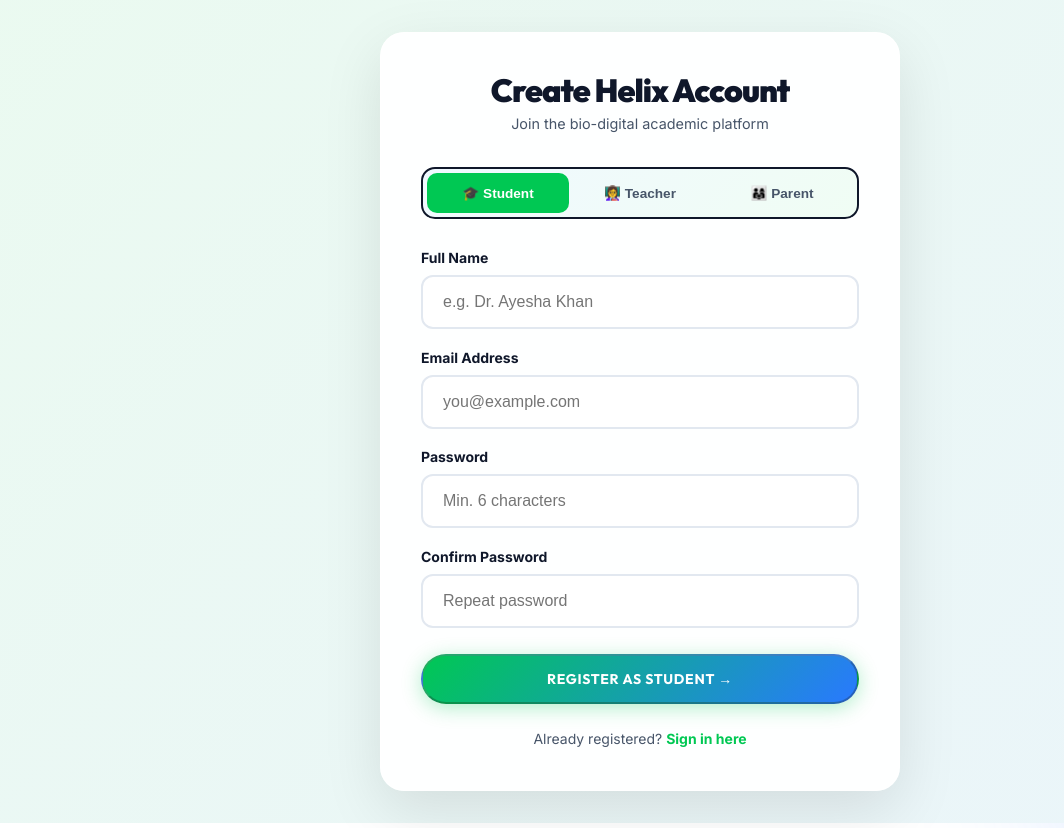
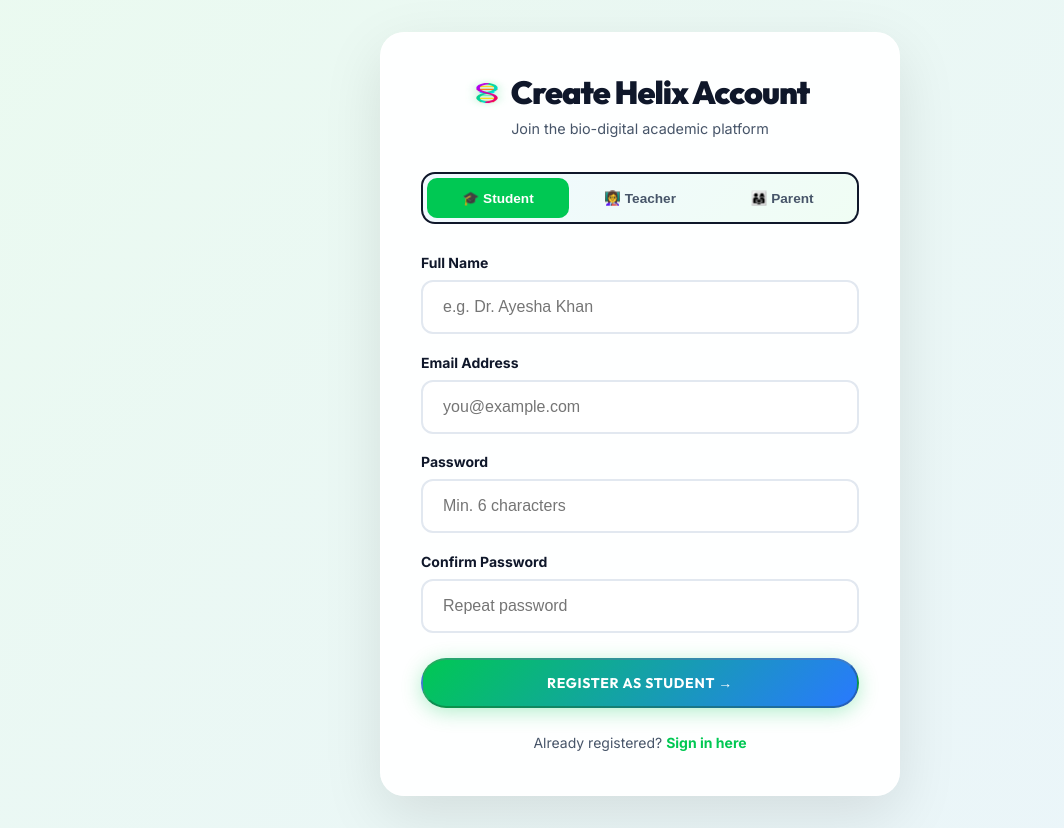
Before and after one commit to shakeeljaleel/EDUplatform, a Next.js app: page /register in a window 1280 px wide. Shown: the whole page, without its empty margins (0-1064 px from the left). Built offline with nearby package versions, Linux system fonts and the light colour scheme.

Commit message:
feat(branding): add animated colourful DNA double helix logo symbol to sidebar, top navbar, login & register pages

```diff
--- a/src/app/globals.css
+++ b/src/app/globals.css
@@ -52,6 +52,31 @@
   --sketch-border: 3px solid var(--text-primary);
   --sketch-shadow: 8px 8px 0 var(--text-primary);
   --sketch-shadow-accent: 8px 8px 0 var(--accent-primary);
+}
+
+/* Animated DNA Helix Logo Symbol */
+@keyframes helixSpin {
+  0% { transform: scaleY(1); }
+  50% { transform: scaleY(-1); }
+  100% { transform: scaleY(1); }
+}
+
+.dna-helix-logo {
+  width: 32px;
+  height: 40px;
+  display: inline-block;
+  vertical-align: middle;
+  flex-shrink: 0;
+  transform-origin: center center;
+  animation: helixSpin 3s ease-in-out infinite;
+  filter: drop-shadow(0 0 6px rgba(0, 200, 83, 0.35));
+}
+
+@media (max-width: 768px) {
+  .dna-helix-logo {
+    width: 24px !important;
+    height: 30px !important;
+  }
 }
 
 /* DNA Background Animation */
--- a/src/app/register/page.tsx
+++ b/src/app/register/page.tsx
@@ -3,6 +3,7 @@
 import { useState, useMemo, Suspense } from 'react'
 import Link from 'next/link'
 import { useRouter, useSearchParams } from 'next/navigation'
+import DnaHelixLogo from '@/components/DnaHelixLogo'
 
 function RegisterForm() {
   const router = useRouter()
@@ -147,8 +148,9 @@
         ) : (
           <>
             <div style={{ textAlign: 'center', marginBottom: '2rem' }}>
-              <h1 style={{ fontSize: '2rem', fontWeight: 900, color: 'var(--text-primary)', marginBottom: '0.25rem' }}>
-                Create Helix Account
+              <h1 style={{ fontSize: '2rem', fontWeight: 900, color: 'var(--text-primary)', marginBottom: '0.25rem', display: 'flex', alignItems: 'center', justifyContent: 'center', gap: '0.5rem' }}>
+                <DnaHelixLogo />
+                <span>Create Helix Account</span>
               </h1>
               <p style={{ color: 'var(--text-secondary)', fontSize: '0.9rem' }}>Join the bio-digital academic platform</p>
             </div>
--- /dev/null
+++ b/src/components/DnaHelixLogo.tsx
@@ -0,0 +1,123 @@
+'use client'
+
+import React, { Component, ReactNode } from 'react'
+
+interface Props {
+  className?: string
+  style?: React.CSSProperties
+}
+
+interface State {
+  hasError: boolean
+}
+
+class ErrorBoundary extends Component<{ children: ReactNode; fallback: ReactNode }, State> {
+  constructor(props: { children: ReactNode; fallback: ReactNode }) {
+    super(props)
+    this.state = { hasError: false }
+  }
+
+  static getDerivedStateFromError() {
+    return { hasError: true }
+  }
+
+  componentDidCatch(error: any, errorInfo: any) {
+    console.error("DnaHelixLogo render error:", error, errorInfo)
+  }
+
+  render() {
+    if (this.state.hasError) {
+      return this.props.fallback
+    }
+    return this.props.children
+  }
+}
+
+export function DnaHelixSvg({ className = '', style }: Props) {
+  return (
+    <svg
+      viewBox="0 0 32 40"
+      fill="none"
+      xmlns="http://www.w3.org/2000/svg"
+      className={`dna-helix-logo ${className}`}
+      style={style}
+      aria-label="DNA Helix Logo"
+      role="img"
+    >
+      <defs>
+        {/* Strand 1 Gradient: #00c853 (vivid green) to #00e5ff (cyan) */}
+        <linearGradient id="strand1Gradient" x1="0%" y1="0%" x2="100%" y2="100%">
+          <stop offset="0%" stopColor="#00c853" />
+          <stop offset="100%" stopColor="#00e5ff" />
+        </linearGradient>
+
+        {/* Strand 2 Gradient: #aa00ff (purple) to #f50057 (pink) */}
+        <linearGradient id="strand2Gradient" x1="0%" y1="0%" x2="100%" y2="100%">
+          <stop offset="0%" stopColor="#aa00ff" />
+          <stop offset="100%" stopColor="#f50057" />
+        </linearGradient>
+      </defs>
+
+      {/* Connecting Rungs with alternating vivid colors */}
+      {/* Rung 1: Yellow #ffd600 */}
+      <line x1="10" y1="7" x2="22" y2="7" stroke="#ffd600" strokeWidth="2.5" strokeLinecap="round" opacity="0.9" />
+      {/* Rung 2: Orange #ff6d00 */}
+      <line x1="7" y1="13" x2="25" y2="13" stroke="#ff6d00" strokeWidth="2.5" strokeLinecap="round" opacity="0.95" />
+      {/* Rung 3: Cyan #00e5ff */}
+      <line x1="10" y1="19" x2="22" y2="19" stroke="#00e5ff" strokeWidth="2.5" strokeLinecap="round" opacity="0.9" />
+      {/* Rung 4: Mint #69f0ae */}
+      <line x1="10" y1="25" x2="22" y2="25" stroke="#69f0ae" strokeWidth="2.5" strokeLinecap="round" opacity="0.9" />
+      {/* Rung 5: Yellow #ffd600 */}
+      <line x1="7" y1="31" x2="25" y2="31" stroke="#ffd600" strokeWidth="2.5" strokeLinecap="round" opacity="0.95" />
+      {/* Rung 6: Orange #ff6d00 */}
+      <line x1="10" y1="37" x2="22" y2="37" stroke="#ff6d00" strokeWidth="2.5" strokeLinecap="round" opacity="0.9" />
+
+      {/* Rung base pair nodes (small vivid dots at rung ends) */}
+      <circle cx="10" cy="7" r="1.5" fill="#ffd600" />
+      <circle cx="22" cy="7" r="1.5" fill="#ffd600" />
+      <circle cx="7" cy="13" r="1.5" fill="#ff6d00" />
+      <circle cx="25" cy="13" r="1.5" fill="#ff6d00" />
+      <circle cx="10" cy="19" r="1.5" fill="#00e5ff" />
+      <circle cx="22" cy="19" r="1.5" fill="#00e5ff" />
+      <circle cx="10" cy="25" r="1.5" fill="#69f0ae" />
+      <circle cx="22" cy="25" r="1.5" fill="#69f0ae" />
+      <circle cx="7" cy="31" r="1.5" fill="#ffd600" />
+      <circle cx="25" cy="31" r="1.5" fill="#ffd600" />
+      <circle cx="10" cy="37" r="1.5" fill="#ff6d00" />
+      <circle cx="22" cy="37" r="1.5" fill="#ff6d00" />
+
+      {/* Strand 1 (Green to Cyan) */}
+      <path
+        d="M 16,1 C 28,5 28,15 16,20 C 4,25 4,35 16,39"
+        stroke="url(#strand1Gradient)"
+        strokeWidth="3.5"
+        strokeLinecap="round"
+      />
+
+      {/* Strand 2 (Purple to Pink) */}
+      <path
+        d="M 16,1 C 4,5 4,15 16,20 C 28,25 28,35 16,39"
+        stroke="url(#strand2Gradient)"
+        strokeWidth="3.5"
+        strokeLinecap="round"
+      />
+    </svg>
+  )
+}
+
+export default function DnaHelixLogo(props: Props) {
+  const fallback = (
+    <span
+      className={`dna-helix-logo-fallback ${props.className || ''}`}
+      style={{ fontSize: '1.75rem', lineHeight: 1, display: 'inline-block', ...props.style }}
+    >
+      🧬
+    </span>
+  )
+
+  return (
+    <ErrorBoundary fallback={fallback}>
+      <DnaHelixSvg {...props} />
+    </ErrorBoundary>
+  )
+}
```
Also changed, not shown: src/app/loading.tsx (+15 -5 lines), src/app/login/page.tsx (+14 -5 lines), src/components/DashboardShell.tsx (+6 -2 lines), src/components/Sidebar.tsx (+9 -2 lines).
